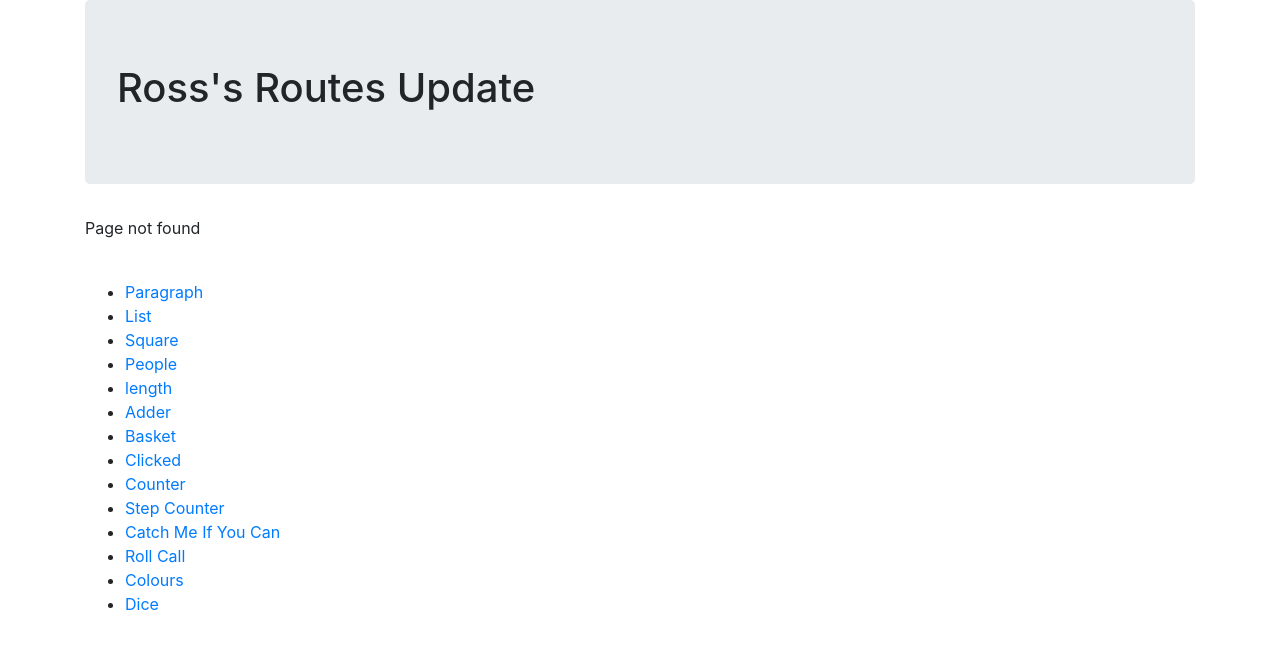
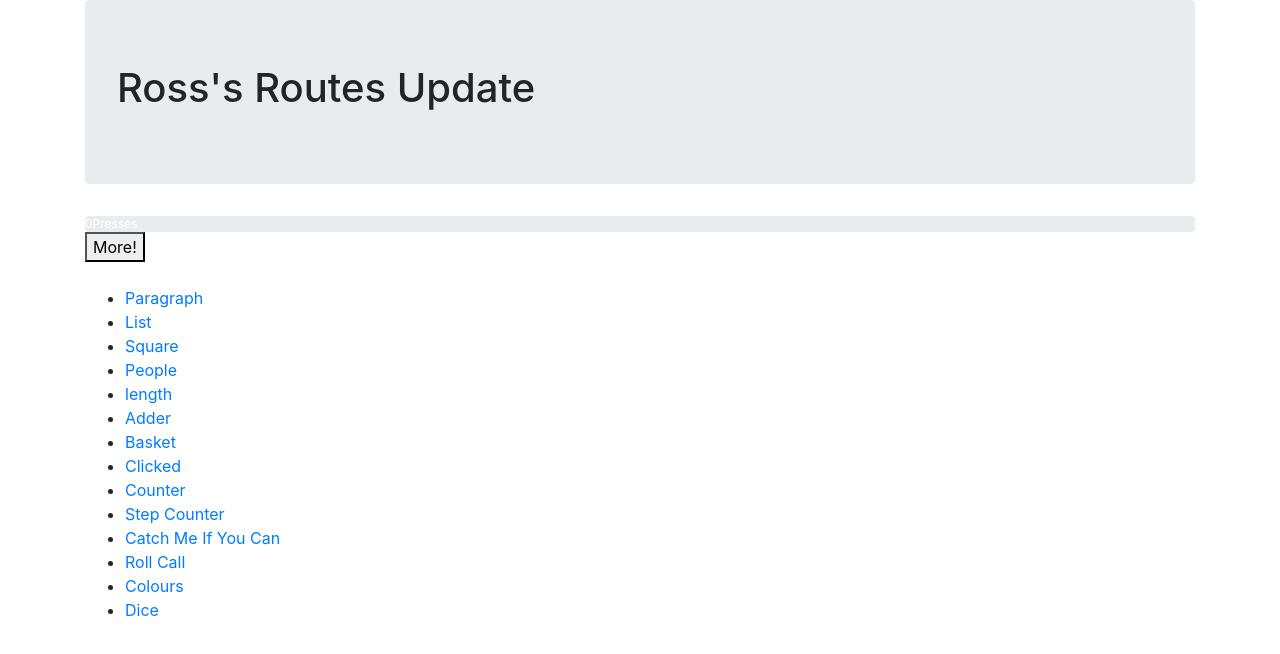
Before and after one commit to ross-ferreira/week-9-challenge01, a React (Create React App) app: page /progress in a window 1280 px wide. Before the commit this address had no page. Shown: the top 654 px of the page. Built offline with nearby package versions, Linux system fonts and the light colour scheme.

Commit message:
Day 4 Challenge Pre-Built Components 1  Completed

```diff
--- a/package.json
+++ b/package.json
@@ -7,6 +7,7 @@
     "@testing-library/react": "^9.4.1",
     "@testing-library/user-event": "^7.2.1",
     "react": "^16.13.0",
+    "react-bootstrap": "^1.0.0-beta.17",
     "react-dom": "^16.13.0",
     "react-fade-in": "^0.1.8",
     "react-router-dom": "^5.1.2",
--- a/src/App.js
+++ b/src/App.js
@@ -25,6 +25,7 @@ import LameGame from './LameGame';
 import PasswordStrength from './PasswordStrength';
 import TempConverter from './TempConverter';
 import Footer from './Footer';
+import Progress from './Progress';
 
 
 let items = [
@@ -96,6 +97,7 @@ const App = () => (
         <Route exact path= "/temp_converter">
           <TempConverter  label={"F to C Converter"}/>
         </Route>
+        <Route exact path="/progress" component={ Progress }/>
         <FourOhFour/>
       </Switch>
       <Footer/>
--- a/src/Footer.js
+++ b/src/Footer.js
@@ -23,6 +23,8 @@ const LinkList = () => {
         {name: "Colours", link: "/colours"},
         {name: "Dice", link: "/dice"}
       ];
+
+      // created an Array to easily populate links below for Component Pages
     return (
     <ul className="page-footer font-small blue pt-4">
         {links.map((item, index) => (
--- /dev/null
+++ b/src/Progress.js
@@ -0,0 +1,33 @@
+import React, { Component } from "react";
+import ProgressBar from 'react-bootstrap/ProgressBar'
+
+// we use className to add classes for Bootstrap styling
+
+ class Progress  extends Component {
+
+    constructor(props) {
+        super(props);
+        this.state = { counter: 0,};
+        this.handleClick = this.handleClick.bind(this);
+    }
+
+    handleClick() {
+        let current = this.state.counter;
+        this.setState({ counter: current + 1 });
+       }
+
+    render() {
+
+
+    return (
+        <>
+            <ProgressBar now={this.state.counter} label={`${this.state.counter}Presses`}/>
+            <button onClick={ this.handleClick }>More!</button>
+        </>
+    );
+    }
+    }
+export default Progress;
+
+
+// Using only React Bootstrap components (there shouldn't be any HTML elements), create a <Progress> component. It should have a progress bar and a "More!" button. The progress bar should start at 0. Each time the button is pressed it should move 10% further along until it reaches 100%. Once it reaches 100% the button should become disabled.
```
Also changed, not shown: 1 other file (tests, documents, lock files or other folders).
